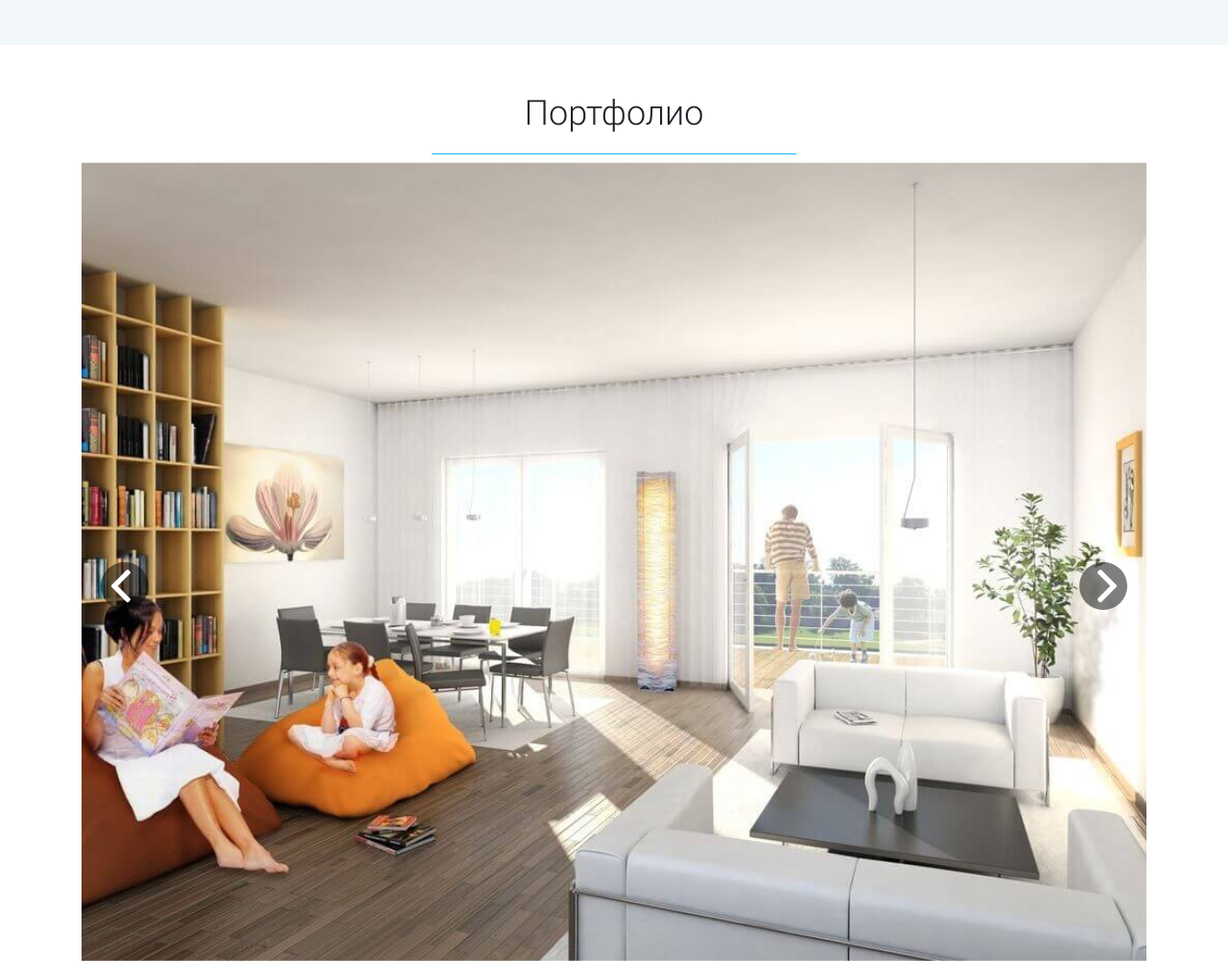
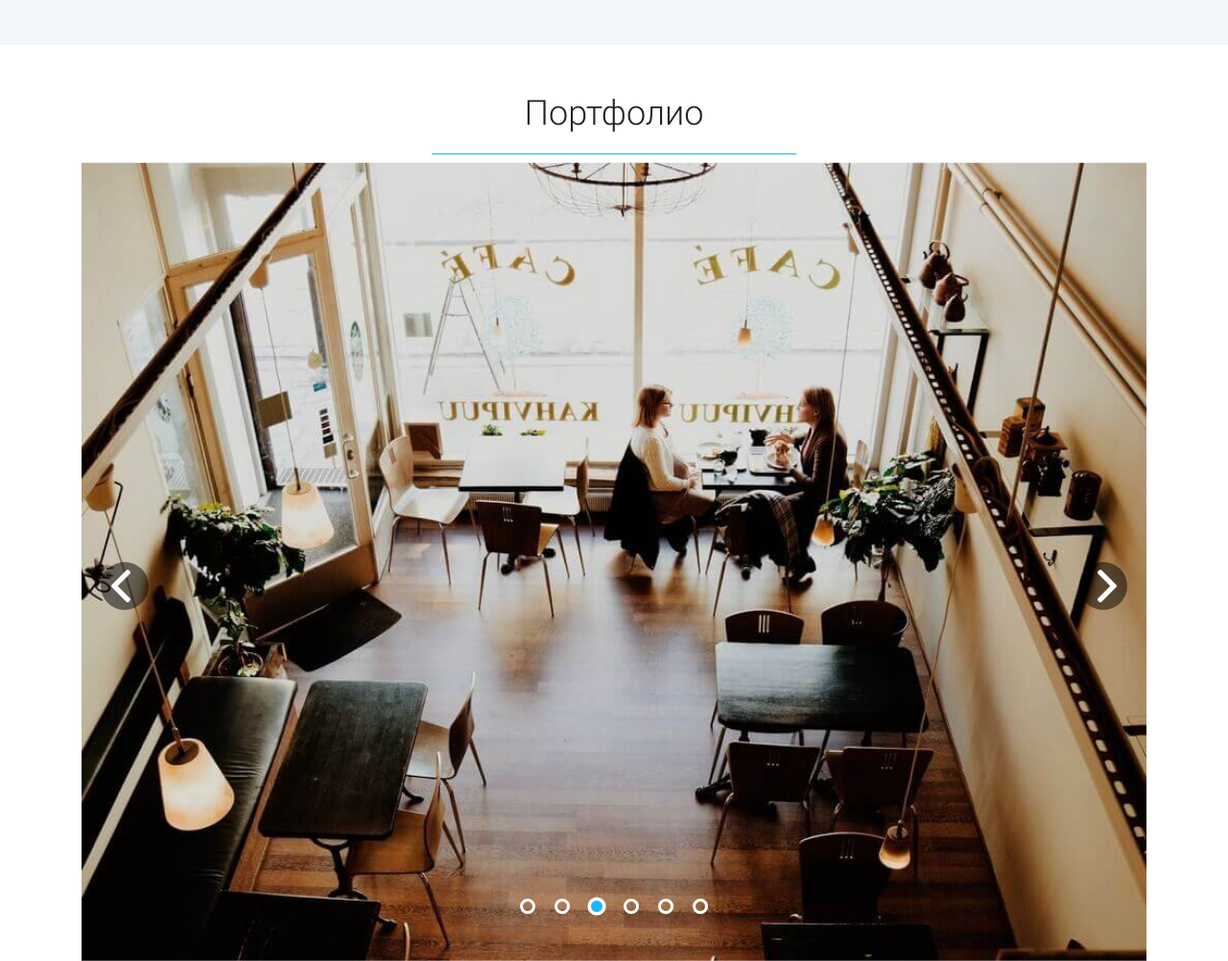
Before and after one commit to ArinaGasanly/3DGlo, a website: page index.html in a window 1280 px wide. Shown: the part 1368-2370 px from the top of the page at 96% size. Drawn offline with Linux system fonts and the light colour scheme; the site is published under a folder, as on GitHub Pages, so addresses that start at the root find nothing.

```diff
--- a/index.html
+++ b/index.html
@@ -14,7 +14,7 @@
 	<link rel="mask-icon" href="./images/favicon/safari-pinned-tab.svg" color="#5bbad5">
 	<meta name="msapplication-TileColor" content="#b91d47">
 	<meta name="theme-color" content="#ffffff">
-	<script src="/dist/main.js" defer></script>
+	<script src="./dist/main.js" defer></script>
 </head>
 
 <body>
```
